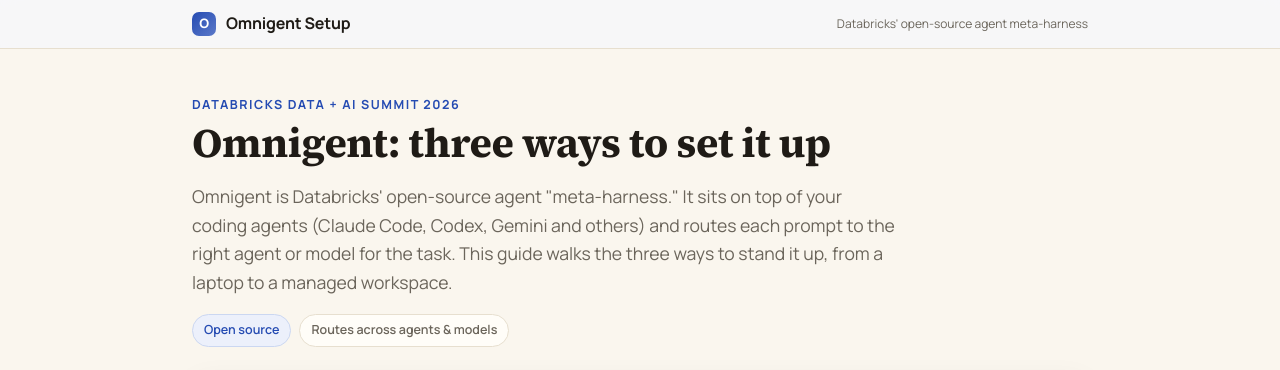
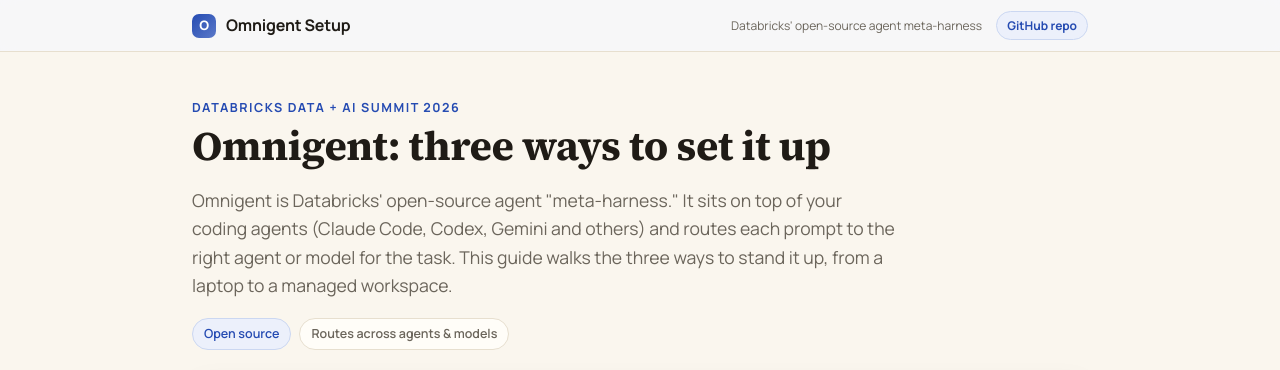
Before and after one commit to ratheswaran/omnigent-guide, a plain HTML site: page docs/index.html in a window 1280 px wide. Shown: the top 370 px of the page. Drawn offline with Linux system fonts and the light colour scheme.

Commit message:
Add GitHub repo link to guide

```diff
--- a/docs/index.html
+++ b/docs/index.html
@@ -42,6 +42,8 @@
   .dot{width:24px;height:24px;border-radius:7px;background:linear-gradient(135deg,var(--cobalt),var(--cobalt-2));
     display:inline-flex;align-items:center;justify-content:center;color:#fff;font-size:13px;font-weight:800}
   .topbar .tag{margin-left:auto;font-size:12px;color:var(--muted)}
+  .topbar .repo-link{font-size:12px;font-weight:700;white-space:nowrap;border:1px solid var(--cobalt-line);
+    border-radius:99px;background:var(--cobalt-soft);padding:4px 10px}
 
   /* hero */
   header.hero{padding:46px 0 6px}
@@ -170,6 +172,7 @@
   <div class="topbar-in">
     <div class="brand"><span class="dot">O</span> Omnigent Setup</div>
     <div class="tag">Databricks' open-source agent meta-harness</div>
+    <a class="repo-link" href="https://github.com/ratheswaran/omnigent-guide" target="_blank" rel="noopener">GitHub repo</a>
   </div>
 </div>
 
```
Also changed, not shown: docs/omnigent-three-ways-setup.html (+3 -0 lines).
